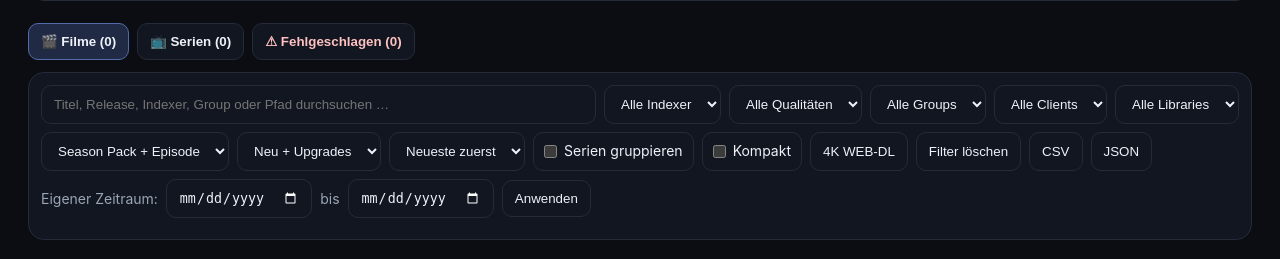
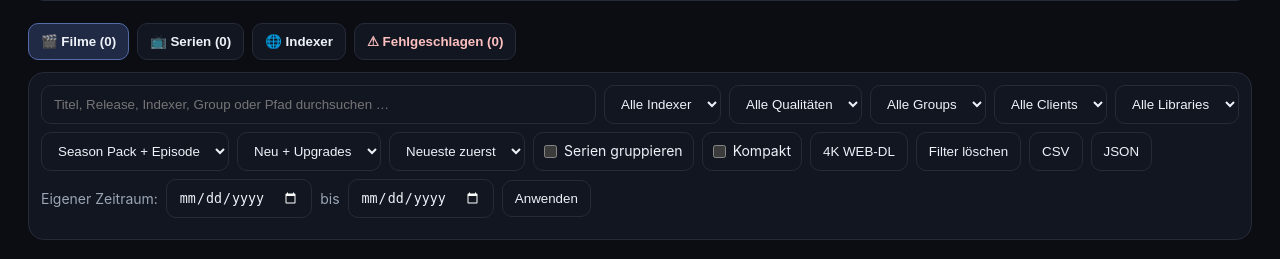
Before and after one commit to mlo-Tek/usenet-stats, a Flask app: page / in a window 1280 px wide. Shown: the part 629-888 px from the top of the page. Run offline with Flask 3, Linux system fonts and the light colour scheme; data that the repository does not hold is empty.

Commit message:
Add indexer analytics page

```diff
--- a/templates/index.html
+++ b/templates/index.html
@@ -48,10 +48,11 @@
   <nav class="tabs">
     <button class="tab active" data-tab="movies">🎬 Filme <span id="movieTabCount"></span></button>
     <button class="tab" data-tab="episodes">📺 Serien <span id="episodeTabCount"></span></button>
+    <button class="tab" data-tab="indexers">🌐 Indexer <span id="indexerTabCount"></span></button>
     <button class="tab danger-tab" data-tab="failed">⚠ Fehlgeschlagen <span id="failedTabCount"></span></button>
   </nav>
 
-  <section class="filters-panel">
+  <section class="filters-panel" id="mediaFilters">
     <div class="filters primary-filters">
       <input id="search" type="search" placeholder="Titel, Release, Indexer, Group oder Pfad durchsuchen …">
       <select id="indexer"><option value="">Alle Indexer</option></select>
@@ -77,6 +78,37 @@
     <div id="activeFilters" class="chips"></div>
   </section>
 
+  <section id="indexerPage" hidden>
+    <div class="indexer-head">
+      <div>
+        <h2>Indexer-Auswertung</h2>
+        <p id="indexerPeriod">–</p>
+      </div>
+      <div class="indexer-controls">
+        <input id="indexerSearch" type="search" placeholder="Indexer suchen …">
+        <select id="indexerSort">
+          <option value="grabs">Meiste Grabs</option>
+          <option value="downloads">Meiste Downloads</option>
+          <option value="rate">Beste Erfolgsquote</option>
+          <option value="volume">Meistes Datenvolumen</option>
+          <option value="name">Name A–Z</option>
+        </select>
+      </div>
+    </div>
+    <div class="indexer-summary">
+      <div class="stat"><span>Grabs gesamt</span><strong id="allGrabs">–</strong><small>an SABnzbd übergeben</small></div>
+      <div class="stat"><span>Downloads gesamt</span><strong id="allDownloads">–</strong><small>eindeutige erfolgreiche Grabs</small></div>
+      <div class="stat"><span>Erfolgsquote</span><strong id="allSuccessRate">–</strong><small>Download / Grab</small></div>
+      <div class="stat"><span>Indexer aktiv</span><strong id="activeIndexerCount">–</strong><small>im gewählten Zeitraum</small></div>
+    </div>
+    <div class="indexer-table-wrap">
+      <table class="indexer-table">
+        <thead><tr><th>Indexer</th><th>Grabs</th><th>Downloads</th><th>Erfolg</th><th>Filme</th><th>Serien</th><th>Episoden</th><th>Season Packs</th><th>Datenvolumen</th></tr></thead>
+        <tbody id="indexerTableBody"></tbody>
+      </table>
+    </div>
+  </section>
+
   <main id="list"></main>
   <div id="empty" class="empty" hidden>Keine passenden Einträge gefunden.</div>
   <div id="error" class="error" hidden></div>
```
